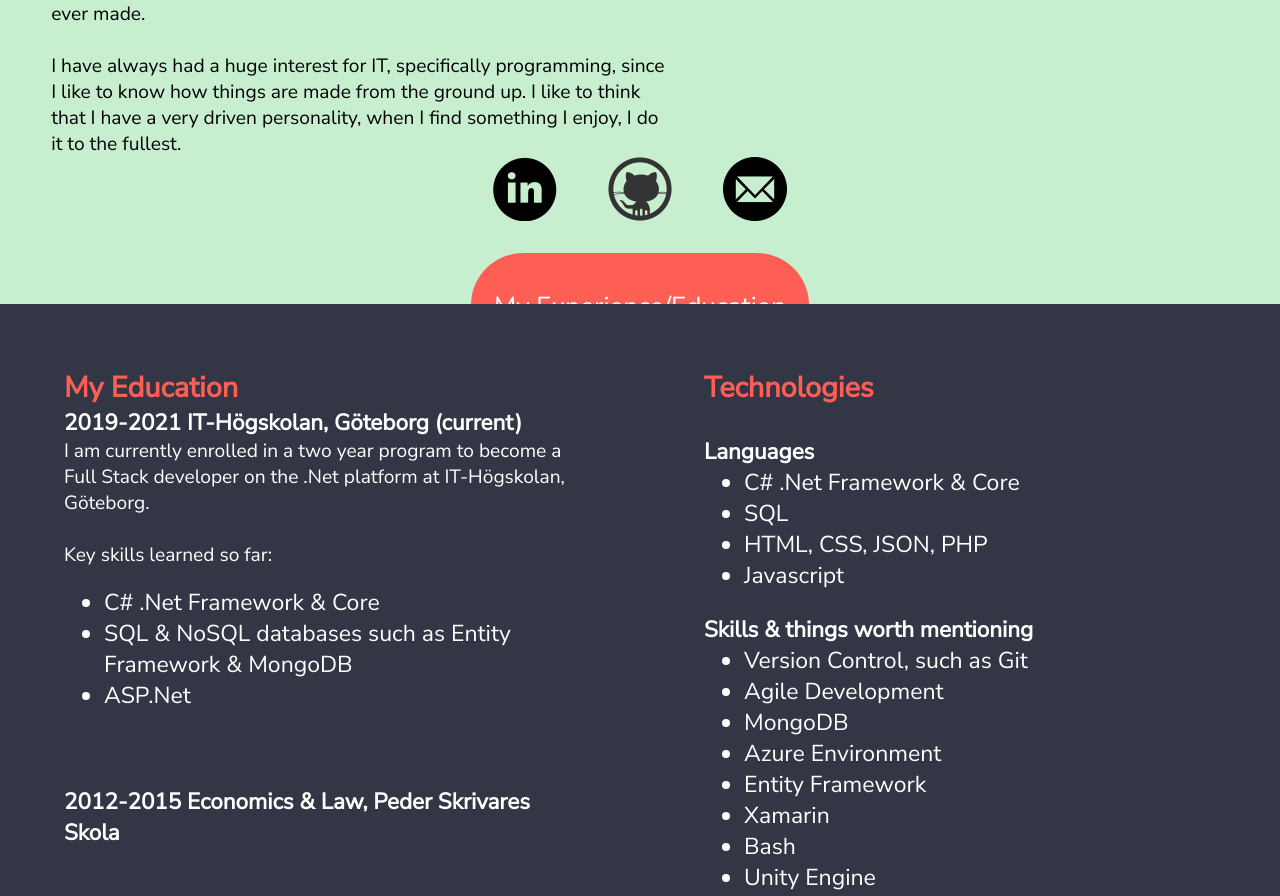
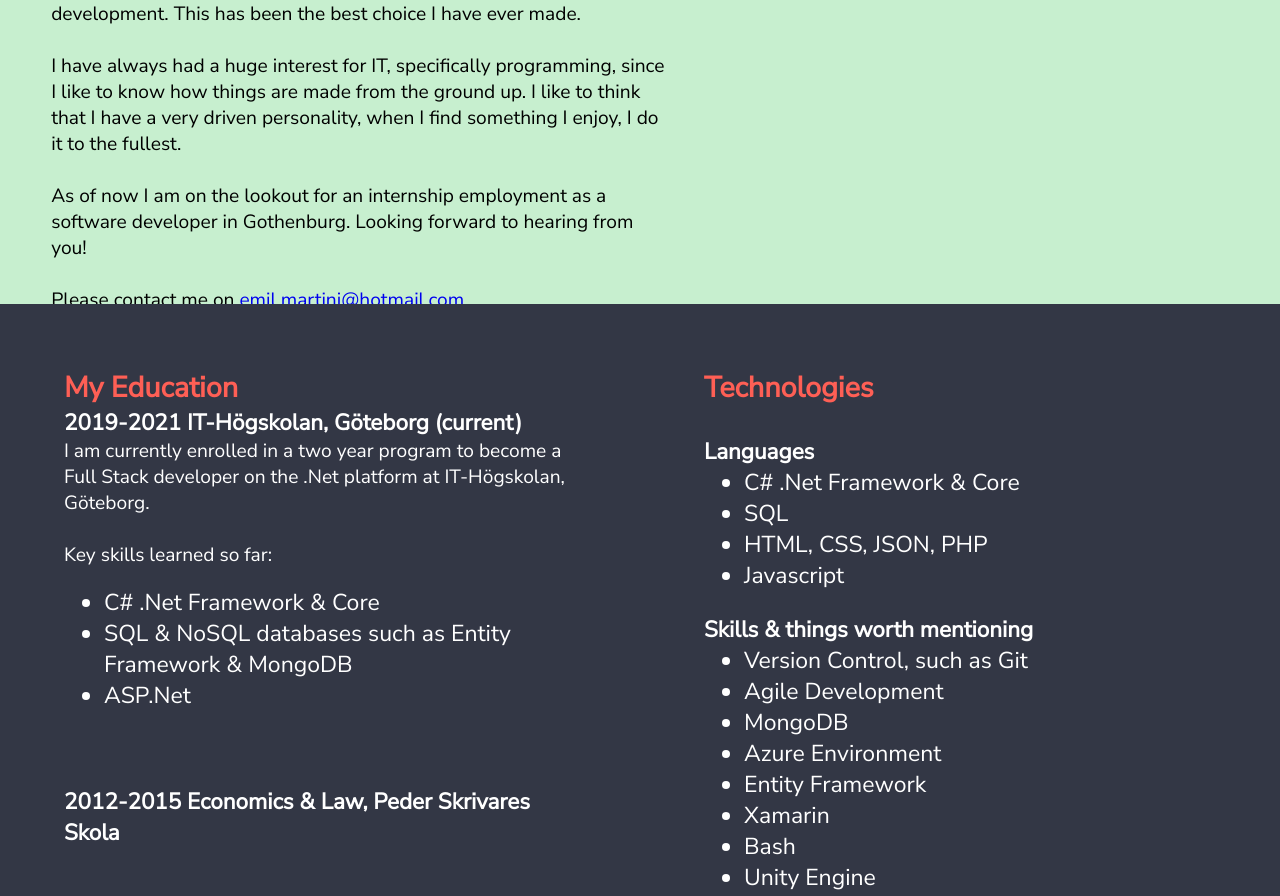
Before and after one commit to EmilMartini/EmilMartini.github.io, a plain HTML site: page index.html in a window 1280 px wide. Shown: the part 1296-2192 px from the top of the page. Drawn offline with nearby package versions, Linux system fonts and the light colour scheme.

Commit message:
add info about me

```diff
--- a/index.html
+++ b/index.html
@@ -28,12 +28,17 @@
           If I have some time to spare I like to spend it with the family dog, Båtsman. We usually go for long hikes in the forest.<br>
           I like to learn new things and I love connecting with new people. Because of that I enjoy working in a team, but I always stay focused on my own tasks and do my work to best of my abilities.<br>
           <br>
-          After graduating from High School I started working as a care assistant for Varbergs Omsorg. I really enjoyed it but after doing it for three years I felt that I needed a change.
-          Since I like technology I started working as a Fiber Techinician for Optotech AB, but quickly realised that I wanted to study software development. This has been the best choice I have ever made.
+          After graduating from High School I started working as a care assistant for Varbergs Omsorg. I really enjoyed it but after doing it for three years I felt that my creative and problem solving self wasn't satisfied.
+          Since I like technology I started working as a Fiber Techinician for Optotech AB, but quickly realised that I actually wanted to study software development. This has been the best choice I have ever made.
           <br>
           <br>
           I have always had a huge interest for IT, specifically programming, since I like to know how things are made from the ground up.
           I like to think that I have a very driven personality, when I find something I enjoy, I do it to the fullest.<br>
+          <br>
+          As of now I am on the lookout for an internship employment as a software developer in Gothenburg. Looking forward to hearing from you!
+          <br>
+          <br>
+          Please contact me on <a href="mailto:emil.martini@hotmail.com">emil.martini@hotmail.com</a>
         </p>
       </article>
     </div>
```
